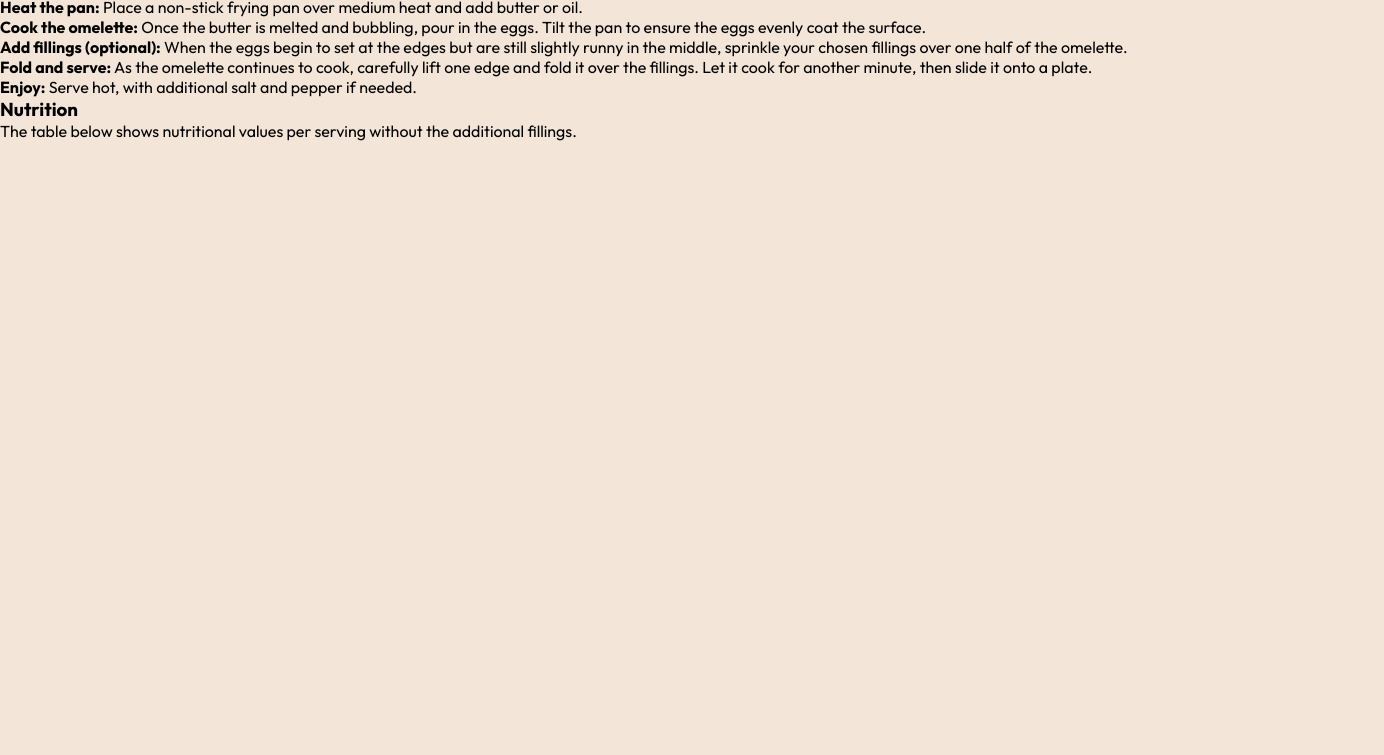
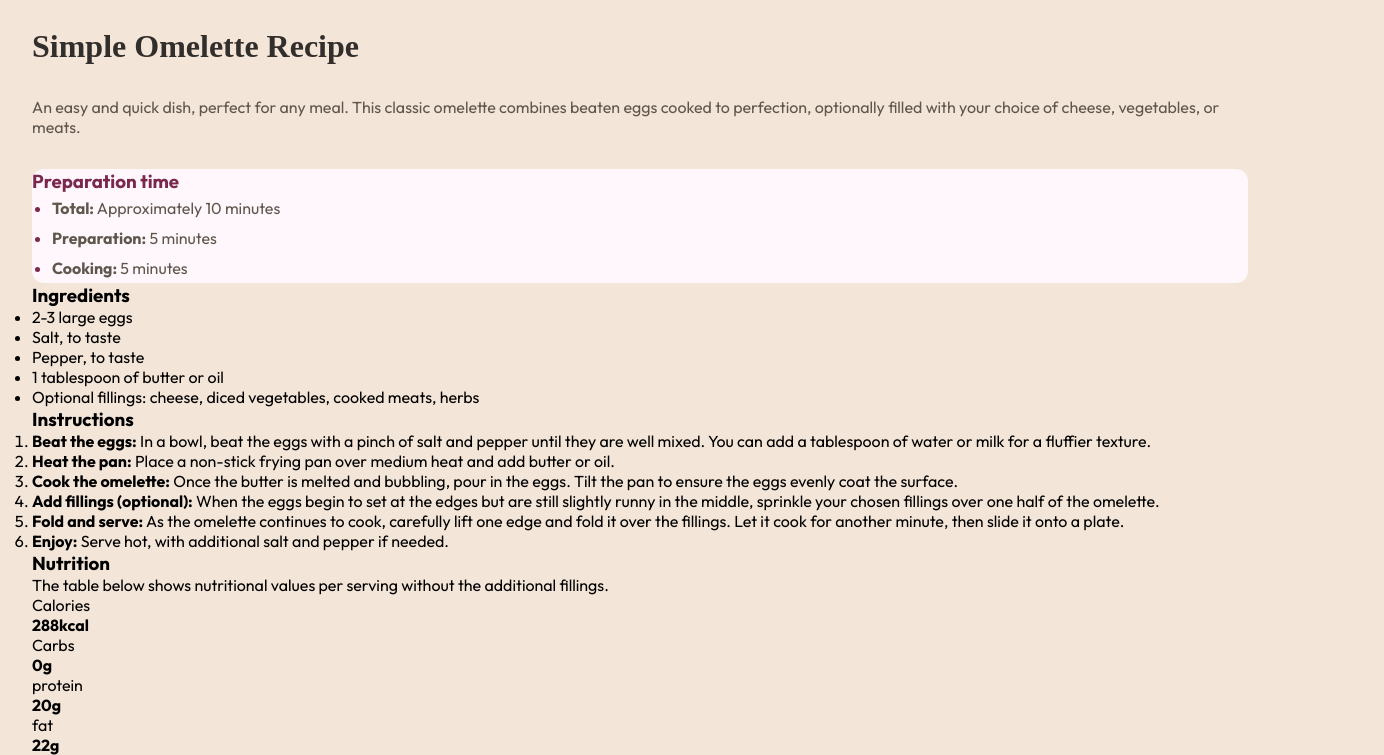
Before and after one commit to natiashiom/recipe-page, a plain HTML site: page index.html in a window 1280 px wide. Shown: the part 696-1451 px from the top of the page, 1384 px wide, since content can reach past the window. Before the commit the page ends 837 px from the top, so only its background shows below. Drawn offline with Linux system fonts and the light colour scheme.

Commit message:
working with the text styling

```diff
--- a/design/style.css
+++ b/design/style.css
@@ -15,17 +15,22 @@ body {
     font-weight: <weight>;
     font-style: normal;
     background: #F3E5D7;
+    padding: 40px 32px;
 
+}
+
+header {
+    margin: 40px;
 }
 
 .background {
     background-color: white;
     border-radius: 24px;
+    max-width: 740px;
 }
 
 .photo {
-    width: 656px;
-    height: 300px;
+    width: fit-content;
     border-radius: 12px;
 }
 
@@ -33,5 +38,37 @@ body {
     font-family: "Young Serif", serif;
     font-weight: 400;
     font-style: normal;
-    padding: 40px 32px;
+    margin-top: 40px;
+    margin-bottom: 32px;
+    color: #312E2C;
 }
+
+.title { /*an margin ak */
+    margin-top: 40px;
+    margin-bottom: 32px;
+    color: #5F564D;
+}
+
+.preparation {
+    padding: 32 px;
+    background-color: #FFF7FB;
+    border-radius: 12px
+}
+
+.preparation h3 {
+    color: #7A284E;
+
+}
+
+.preparation ul {
+    margin-left:20px;
+}
+
+.preparation ul li p {
+    color: #5F564D;
+    line-height: 30px;
+}
+
+.preparation ul li {
+    color: #7A284E;
+}
--- a/index.html
+++ b/index.html
@@ -13,11 +13,12 @@
     <link rel="stylesheet" href="./design/style.css" />
   </head>
   <body>
-    <img
-      class="photo"
-      src="./assets/images/image-omelette.jpeg"
-      alt="omelette"
-    />
+    <header>
+      <div class="photo">
+        <img src="./assets/images/image-omelette.jpeg" alt="omelette" />
+      </div>
+    </header>
+
     <div class="title">
       <h1 id="bigtitle"><b>Simple Omelette Recipe</b></h1>
       <p>
@@ -117,5 +118,21 @@
         additional fillings.
       </p>
     </div>
+    <div class="values">
+      <p>Calories</p>
+      <p><b>288kcal</b></p>
+    </div>
+    <div class="values">
+      <p>Carbs</p>
+      <p><b>0g</b></p>
+    </div>
+    <div class="values">
+      <p>protein</p>
+      <p><b>20g</b></p>
+    </div>
+    <div class="values">
+      <p>fat</p>
+      <p><b>22g</b></p>
+    </div>
   </body>
 </html>
```
